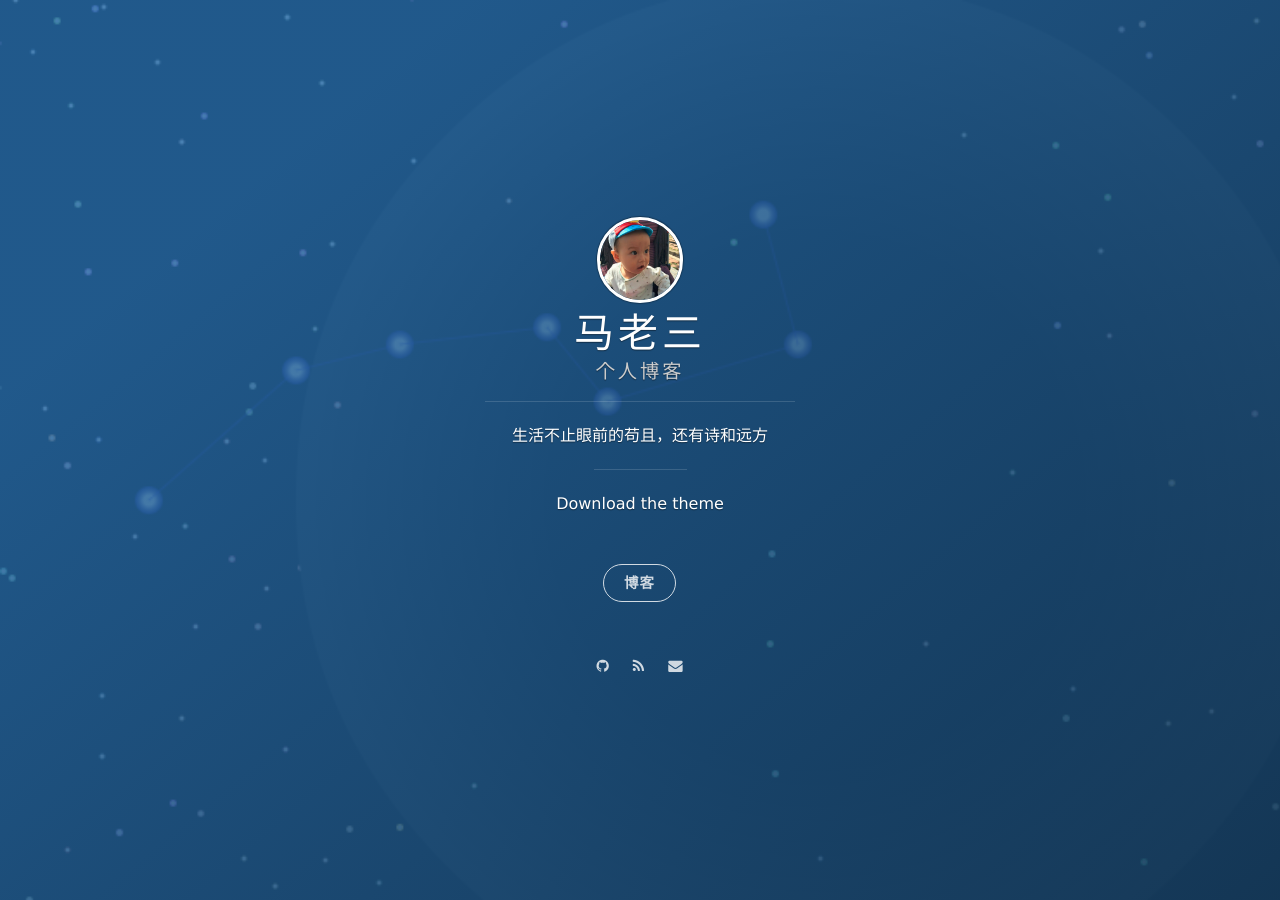
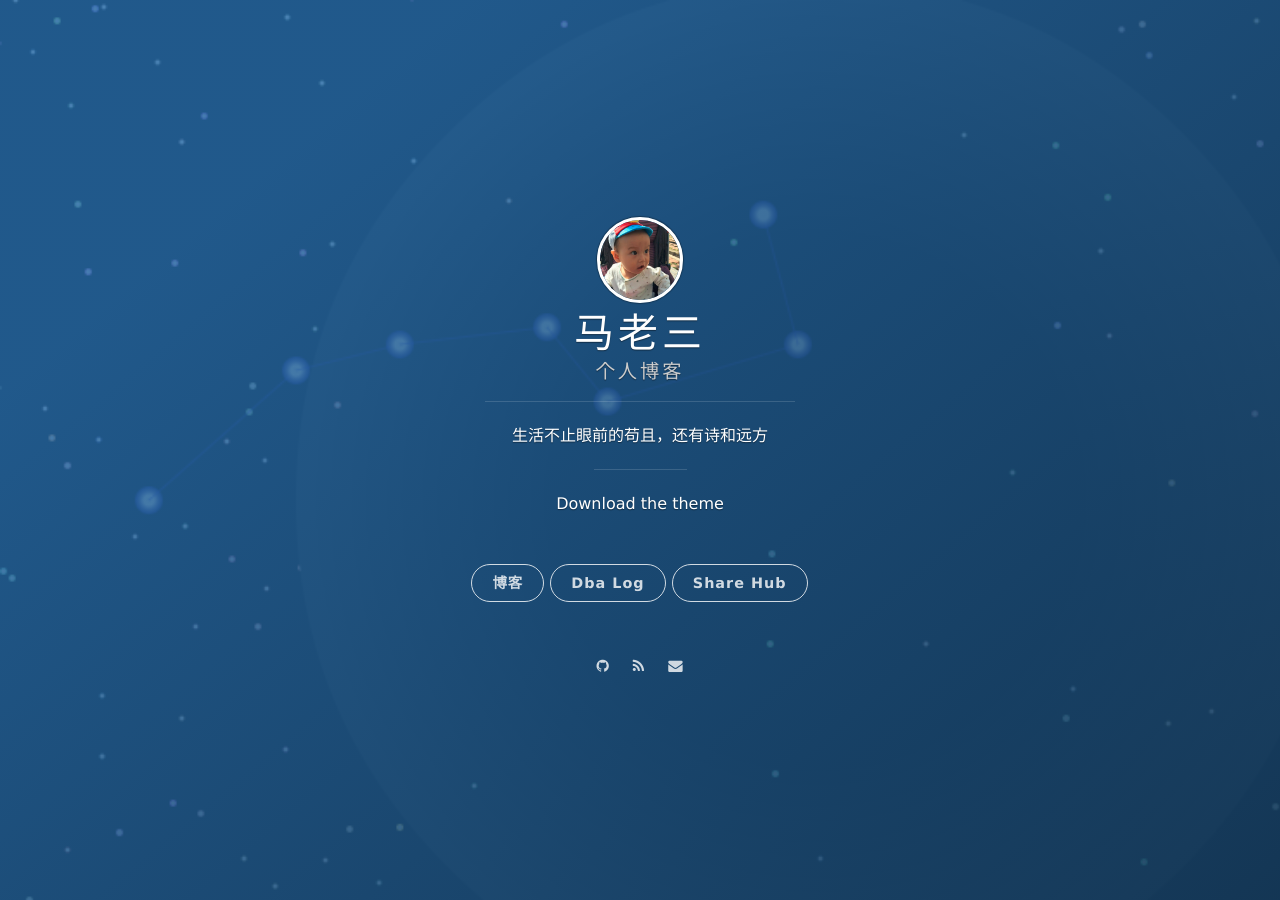
Before and after one commit to matieli/matieli.github.io, a Jekyll site: the page built from index.html, in a window 1280 px wide. Built offline with Jekyll 4.4.1, drawn with Linux system fonts in a browser that asks for light colours; nearby versions of some CDN libraries; Markdown is read by kramdown in place of the engine named in the settings; the list of posts is cut into pages by our own code.

Commit message:
增加友情链接

```diff
--- a/_config.yml
+++ b/_config.yml
@@ -25,8 +25,8 @@ blog_button:
 
 # Navigation buttons in the front page.
 nav:
-   # - {title: Projects, description: My Projects, url: 'http://project.onevcat.com'}
-    # - {title: Another Button, description: A button, url: 'http://example.com'}
+    - {title: Dba Log, description: DbaLog, url: 'http://www.dbalog.net/'}
+    - {title: Share Hub, description: Share Hub, url: 'http://blog.xiaohansong.com/'}
 
 # Pagination
 gems: [jekyll-paginate]
```
